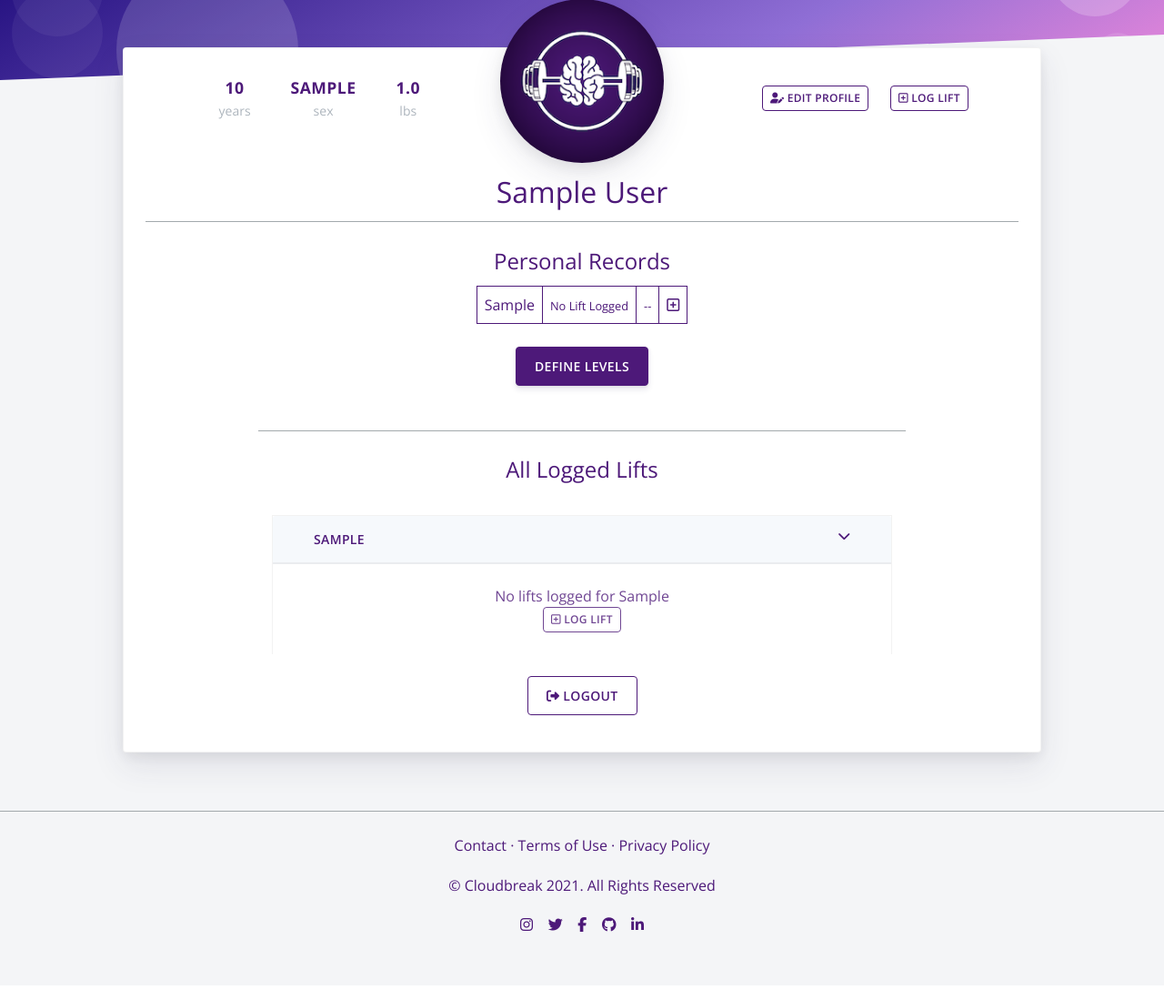
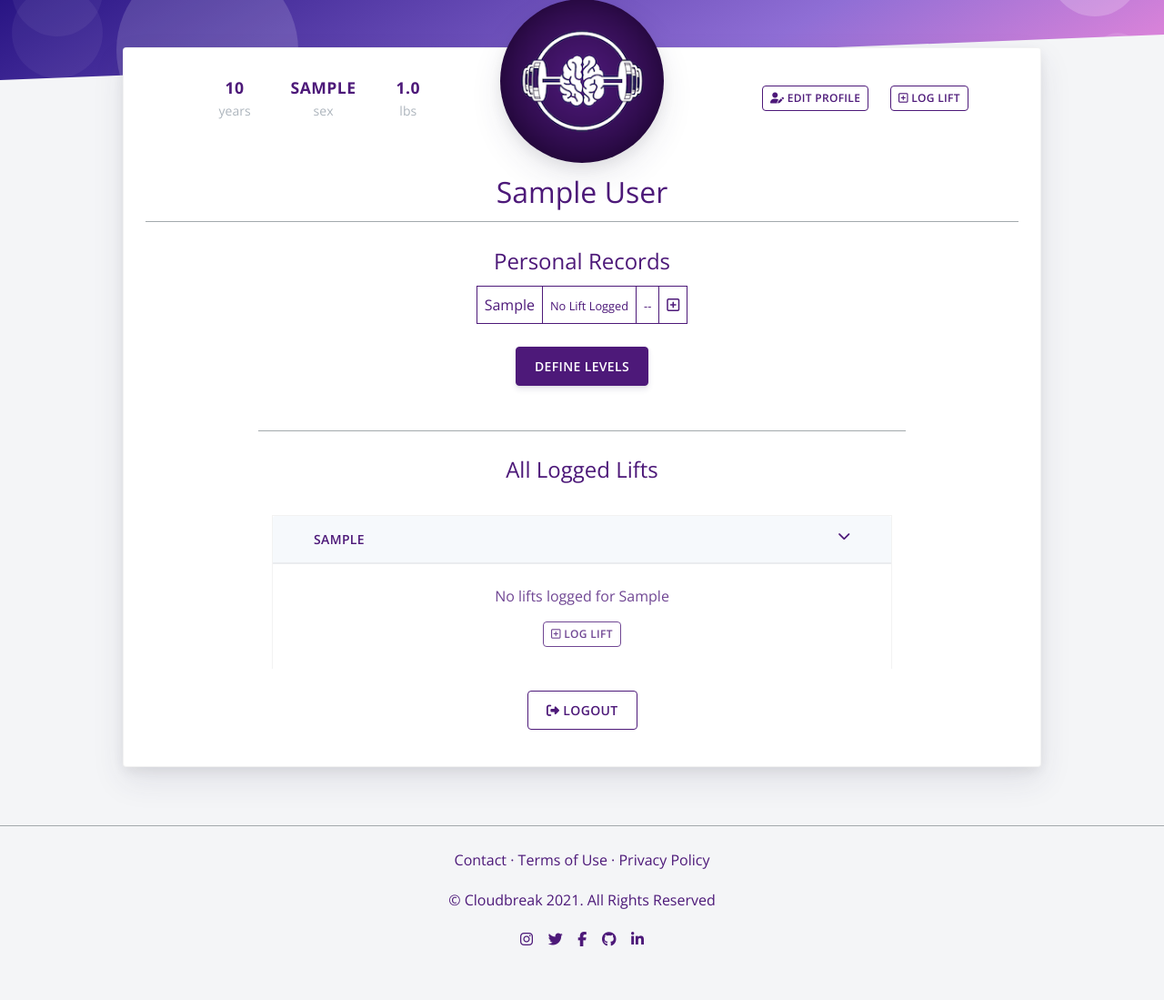
Before and after one commit to nolan887/WODBrain, a Flask app: page /profile in a window 1280 px wide, after a click that opens the changed part. Shown: the part 150-1249 px from the top of the page at 91% size. Before the commit the page ends 1174 px from the top, so only its background shows below. Run offline with Flask 2, Linux system fonts and the light colour scheme; a user stored in the database is signed in; tables that the repository leaves empty hold one stand-in row (values such as "Sample post"); data that the repository does not hold is empty; some libraries are stand-ins or nearby versions.

Commit message:
Cleaned up profile formatting.

```diff
--- a/templates/profile.html
+++ b/templates/profile.html
@@ -117,8 +117,8 @@
                                 <div class="accordion-1">
                                     <div class="container">
                                         <div class="row">
-                                            <div class="col-md-12 ml-auto">
-                                                <div class="accordion" id="alllifts">
+                                            <div class="col-md-12 ">
+                                                <div class="accordion" id="alllifts" style="margin: auto;">
                                                     {% for name in liftcatalog: %}
                                                     <div class="card">
                                                         <div class="card-header" id="heading{{liftnumbers[name]}}">
@@ -129,7 +129,7 @@
                                                             </h5>
                                                         </div>
                                                         <div id="data{{liftnumbers[name]}}" class="collapse" aria-labelledby="heading{{liftnumbers[name]}}" data-parent="#alllifts">
-                                                            <div class="card-body opacity-8">
+                                                            <div class="card-body opacity-8" style="padding-left: 0; padding-right: 0;">
                                                                 {% if liftdata[name]: %}
                                                                 <table class="profile-table" style="margin: auto;">
                                                                     <tr>
@@ -156,9 +156,9 @@
                                                                     No lifts logged for {{ name }}
                                                                     {%endif%}
                                                                 </span>
-                                                                <span>
-                                                                    <br><a href="/loglift/{{liftnumbers[name]}}/new/new" class="btn btn-sm btn-outline-primary"><i class="far fa-plus-square"></i> Log Lift</a>
-                                                                </span>
+                                                                <div class="pt-3">
+                                                                    <a href="/loglift/{{liftnumbers[name]}}/new/new" class="btn btn-sm btn-outline-primary"><i class="far fa-plus-square"></i> Log Lift</a>
+                                                                </div>
                                                             </div>
                                                         </div>
                                                     </div>
```
